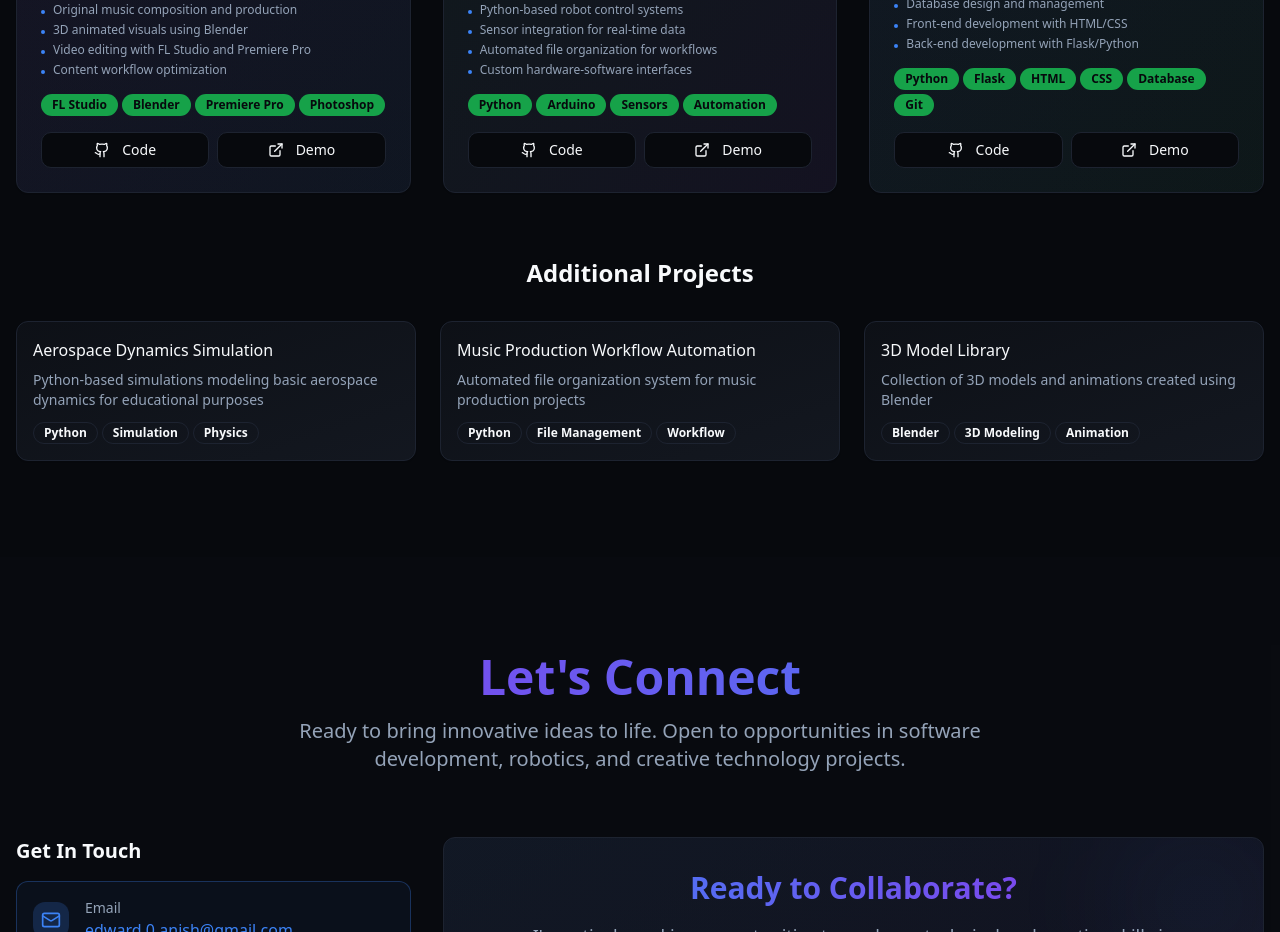
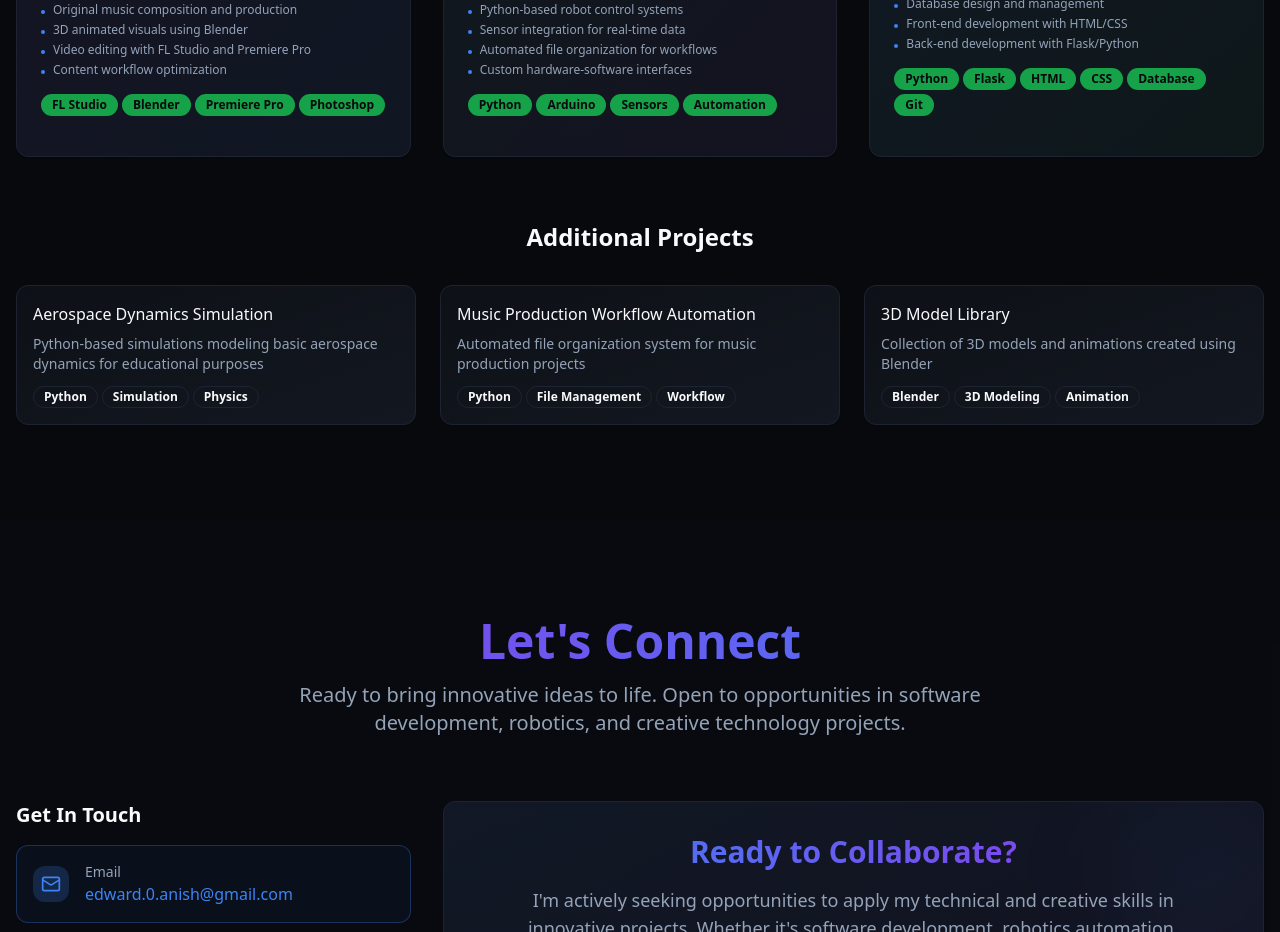
Before and after one commit to EdAn-EdAn/Edward-Anish-portfolio, a React (Vite) app: page / in a window 1280 px wide. Shown: the part 3420-4352 px from the top of the page. Built offline with nearby package versions, Linux system fonts and the light colour scheme.

Commit message:
Remove code and demo
Remove the code and demo sections from the portfolio.

```diff
--- a/src/components/portfolio/Projects.tsx
+++ b/src/components/portfolio/Projects.tsx
@@ -141,17 +141,6 @@ const Projects = () => {
                   ))}
                 </div>
 
-                {/* Actions */}
-                <div className="flex gap-2 mt-auto">
-                  <Button size="sm" variant="outline" className="flex-1 tech-glow">
-                    <Github className="w-4 h-4 mr-1" />
-                    Code
-                  </Button>
-                  <Button size="sm" variant="outline" className="flex-1 tech-glow">
-                    <ExternalLink className="w-4 h-4 mr-1" />
-                    Demo
-                  </Button>
-                </div>
               </div>
             </Card>
           ))}
```
